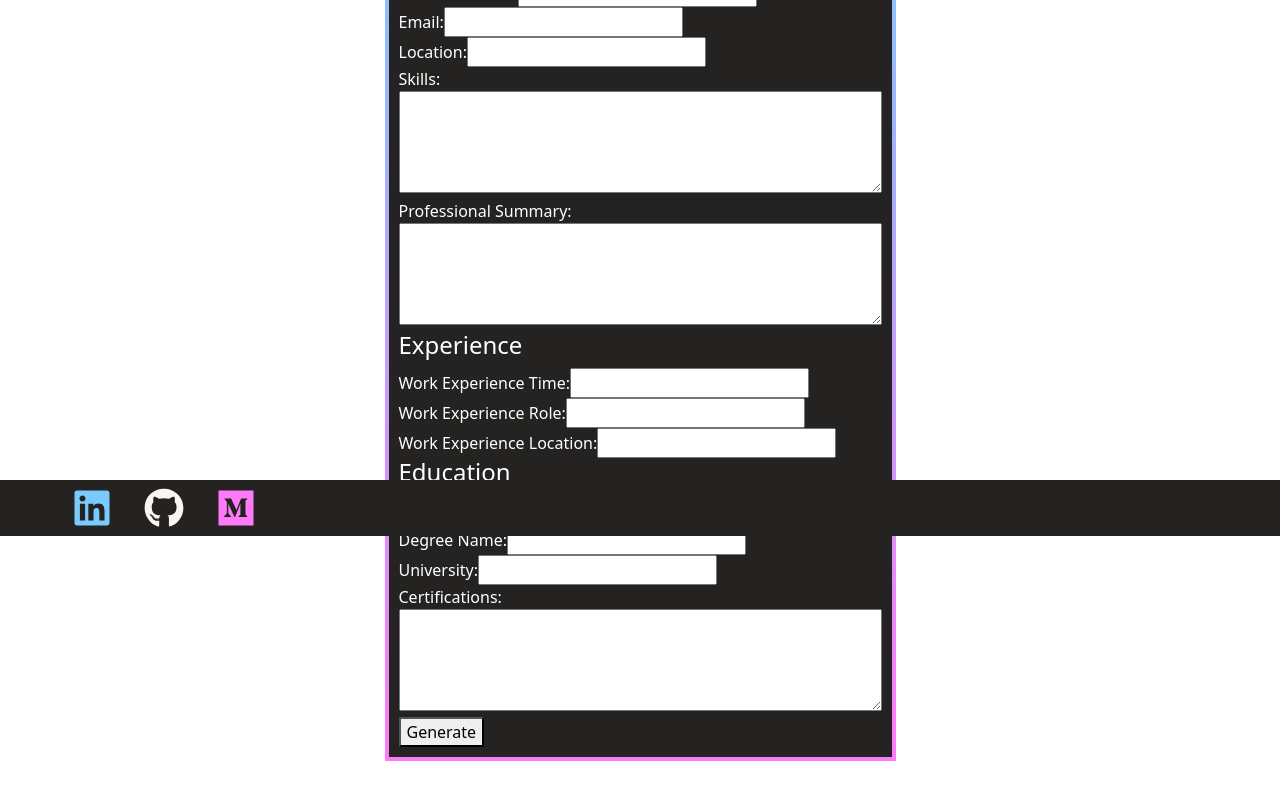
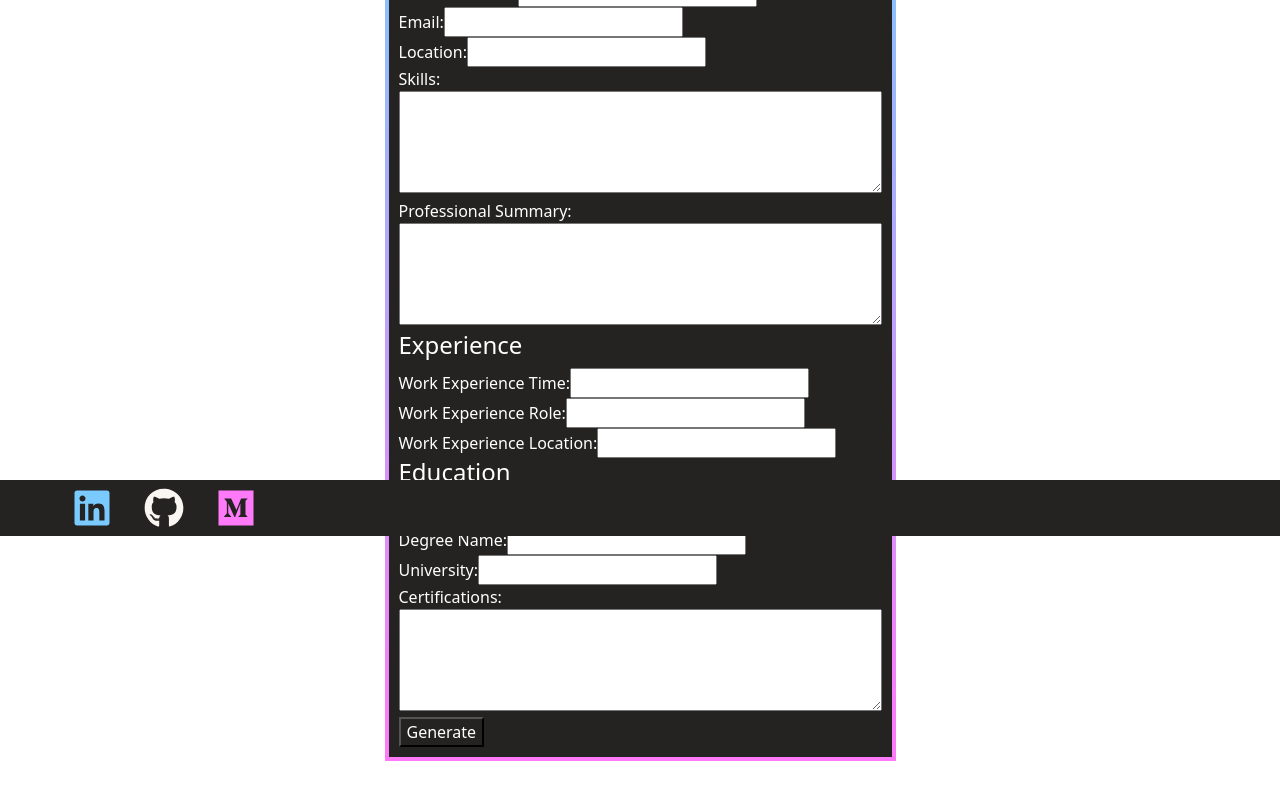
Before and after one commit to lukesngr/sangaworld, a Next.js app: page /tools/resumegen in a window 1280 px wide. Shown: the part 264-1064 px from the top of the page. Built offline with nearby package versions, Linux system fonts and the light colour scheme.

Commit message:
Added resume generator to navbar and adding buttons effects

```diff
--- a/src/components/pageParts/NavbarWithBanner.js
+++ b/src/components/pageParts/NavbarWithBanner.js
@@ -35,6 +35,9 @@ function NavElement(props) {
                     <li>
                         <a href="/tools/forwardnnvisualizer">NN Visualizer</a>
                     </li>
+                    <li>
+                        <a href="/tools/resumegen">Resume Generator</a>
+                    </li>
                 </ul> }
             </li>
             {isToolDropDownDisplayed && <ul className="toolsDropdown" style={{dispaly: "inline"}}>
@@ -43,6 +46,9 @@ function NavElement(props) {
                     </li>
                     <li>
                         <a href="/tools/forwardnnvisualizer">NN Visualizer</a>
+                    </li>
+                    <li>
+                        <a href="/tools/resumegen">Resume Generator</a>
                     </li>
                 </ul> }
         </ul>
--- a/src/components/resumeGen/ResumeGeneratorForm.js
+++ b/src/components/resumeGen/ResumeGeneratorForm.js
@@ -16,7 +16,7 @@ export default function ResumeGeneratorForm() {
     const [certifications, setCertifications] = useState("");
 
     return (
-        <form>
+        <form class="resumeGeneratorForm">
             <h1>Resume Generator</h1>
             <h4>Basic Details</h4>
             <label htmlFor='phone'>Phone Number:</label>
--- a/src/styles/resumegenerator.scss
+++ b/src/styles/resumegenerator.scss
@@ -1,6 +1,6 @@
 @use 'theme';
 
-form {
+.resumeGeneratorForm {
     margin-left: auto;
     margin-right: auto;
     width: fit-content;
@@ -13,3 +13,8 @@ form {
     margin-top: 10px;
     margin-bottom: 100px;
 }
+
+.resumeGeneratorForm button {
+    background-color: theme.$base-color;
+    color: white;
+}
```
